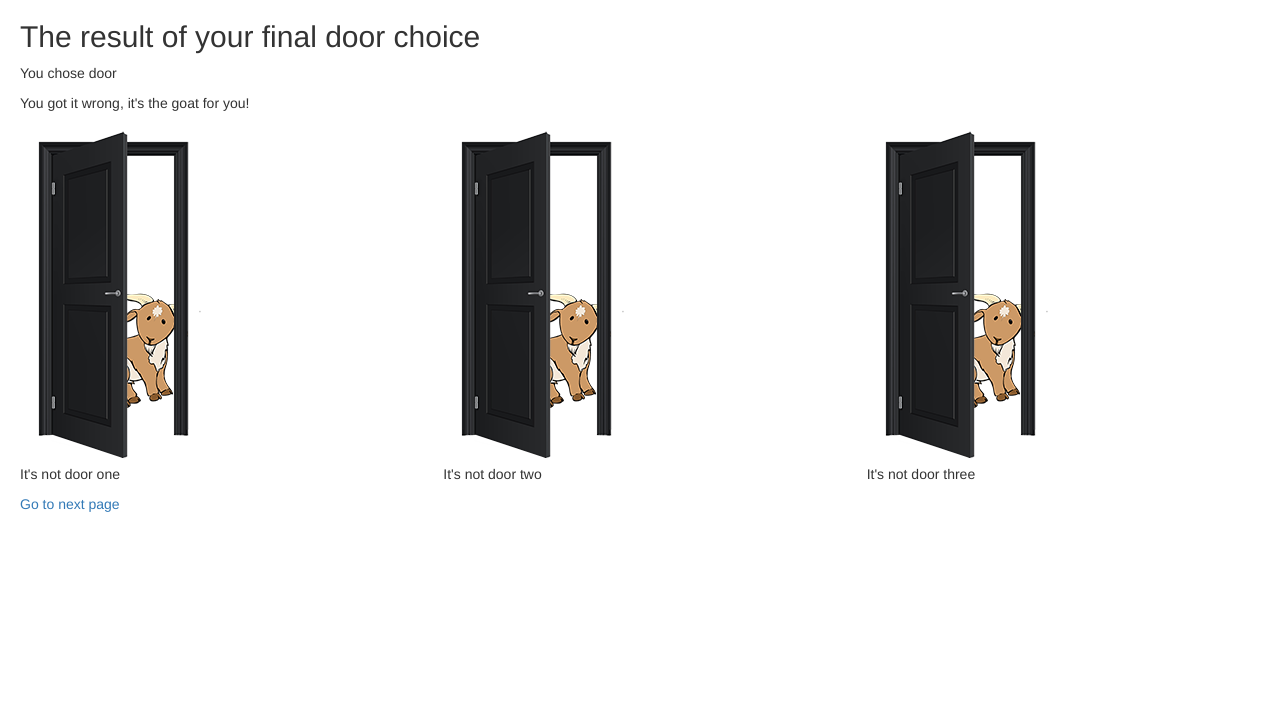
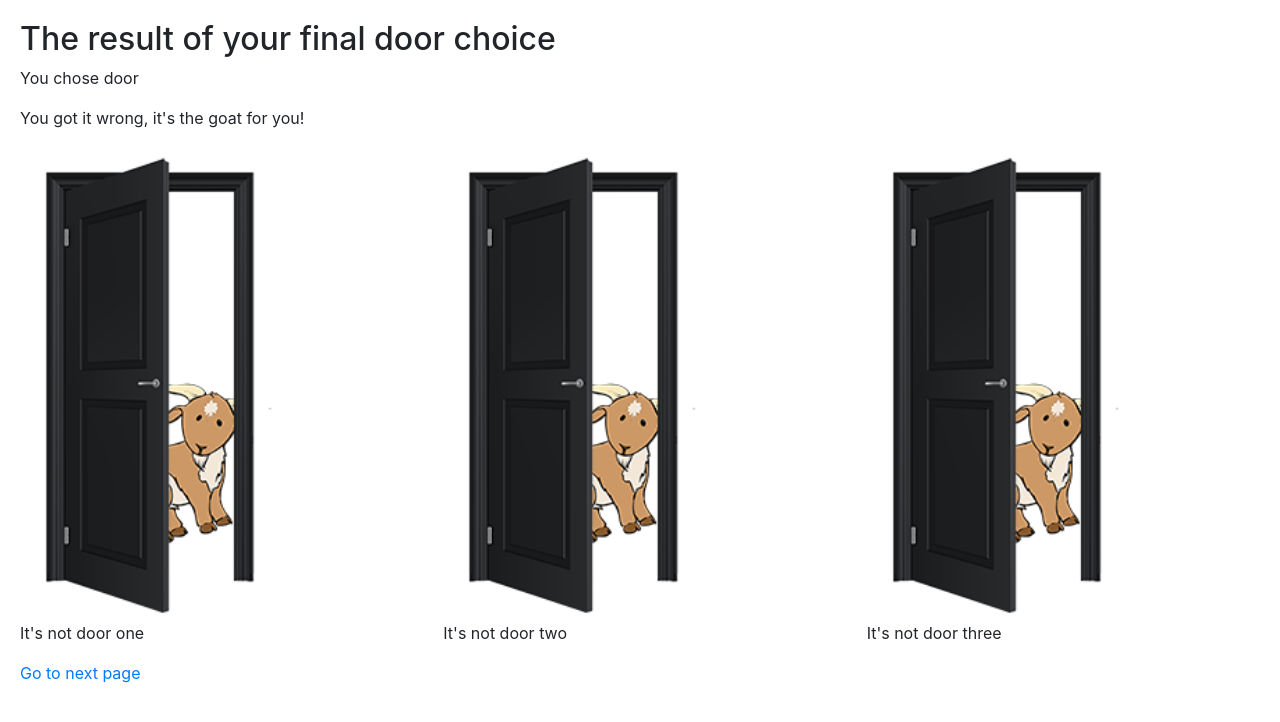
Before and after one commit to gregcodethem/choices_behind_doors_study, a Django app: a page that uses doorgame/templates/base.html in a window 1280 px wide. Shown: the top 722 px of the page. Run offline with Django 3.2, Linux system fonts and the light colour scheme; data that the repository does not hold is empty; some libraries are stand-ins or nearby versions.

Commit message:
made doors smaller and more consistent, put dots together, updated to bootstrap4

```diff
--- a/doorgame/templates/base.html
+++ b/doorgame/templates/base.html
@@ -16,11 +16,11 @@
 </body>
 
  <!-- Latest compiled and minified CSS -->
-<link rel="stylesheet" href="https://maxcdn.bootstrapcdn.com/bootstrap/3.4.1/css/bootstrap.min.css">
+<link rel="stylesheet" href="https://maxcdn.bootstrapcdn.com/bootstrap/4.4.1/css/bootstrap.min.css">
 
 <!-- jQuery library -->
 <script src="https://ajax.googleapis.com/ajax/libs/jquery/3.4.1/jquery.min.js"></script>
 
 <!-- Latest compiled JavaScript -->
-<script src="https://maxcdn.bootstrapcdn.com/bootstrap/3.4.1/js/bootstrap.min.js"></script>
+<script src="https://maxcdn.bootstrapcdn.com/bootstrap/4.4.1/js/bootstrap.min.js"></script>
 </html>
--- a/doorgame/templates/door-page-one.html
+++ b/doorgame/templates/door-page-one.html
@@ -6,7 +6,7 @@
 {% block content %}
 <style>
 img {
-  width: 80%;
+  width: 70%;
   height: auto;
 }
 </style>
--- a/doorgame/templates/door_result.html
+++ b/doorgame/templates/door_result.html
@@ -7,7 +7,7 @@
 
 <style>
 img {
-  width: 80%;
+  width: 70%;
   height: auto;
 }
 </style>
--- a/doorgame/templates/final_door_result.html
+++ b/doorgame/templates/final_door_result.html
@@ -3,11 +3,16 @@
 
 {% block title %}Door Game Result{% endblock %}
 
-
 {% block content %}
 
+<style>
+img {
+  width: 70%;
+  height: auto;
+}
+</style>
+
 <h2>The result of your final door choice</h2>
-
 
 <p id="final_choice_message">You chose door{{ final_door_chosen_number }}</p>
 
--- a/doorgame/templates/mem_game_pattern_base.html
+++ b/doorgame/templates/mem_game_pattern_base.html
@@ -20,7 +20,7 @@
 {% endblock %}
 
 {% load static %}
-<div class="row">
+<div class="row no-gutters">
   <div class="col-sm-1">
     {% if memory_game.box_1 == True %}
     <img src="{% static 'doorgame/box_with_dot.png' %}" id="box_1" alt="box_1">
@@ -43,7 +43,7 @@
     {% endif %}
   </div>
 </div>
-<div class="row">
+<div class="row no-gutters">
   <div class="col-sm-1">
     {% if memory_game.box_4 == True %}
     <img src="{% static 'doorgame/box_with_dot.png' %}" id="box_4" alt="box_4">
@@ -66,7 +66,7 @@
     {% endif %}
   </div>
 </div>
-<div class="row">
+<div class="row no-gutters">
   <div class="col-sm-1">
     {% if memory_game.box_7 == True %}
     <img src="{% static 'doorgame/box_with_dot.png' %}" id="box_7" alt="box_7">
--- a/doorgame/templates/prelim_two.html
+++ b/doorgame/templates/prelim_two.html
@@ -1,8 +1,5 @@
 <!-- templates/registration/login.html -->
 {% extends 'mem_game_pattern_base.html' %}
-
-
-<h2>Please remember where the dots are</h2>
 
 
 {% block auto_redirect_location %}
--- a/doorgame/templates/remember_memory_game.html
+++ b/doorgame/templates/remember_memory_game.html
@@ -10,7 +10,9 @@
 {% endblock %}
 
 {% block submit_button %}
+</br>
 <input type="submit" id="play_again_link" value="This is the pattern as best as I remember, let's play again.">
+</br>
 {% endblock submit_button %}
 
 {% block close_form_tag %}
```
Also changed, not shown: doorgame/templates/mem_game_blank_base.html (+4 -3 lines).
